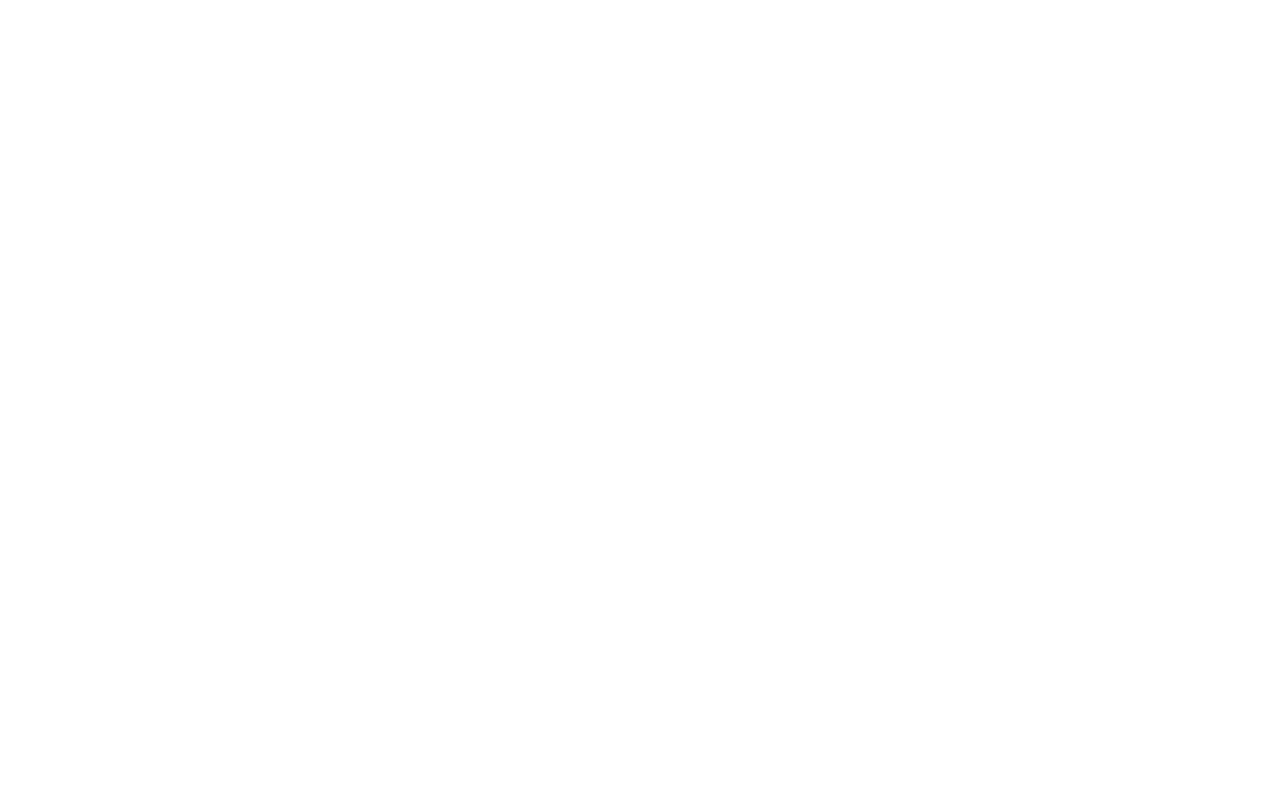
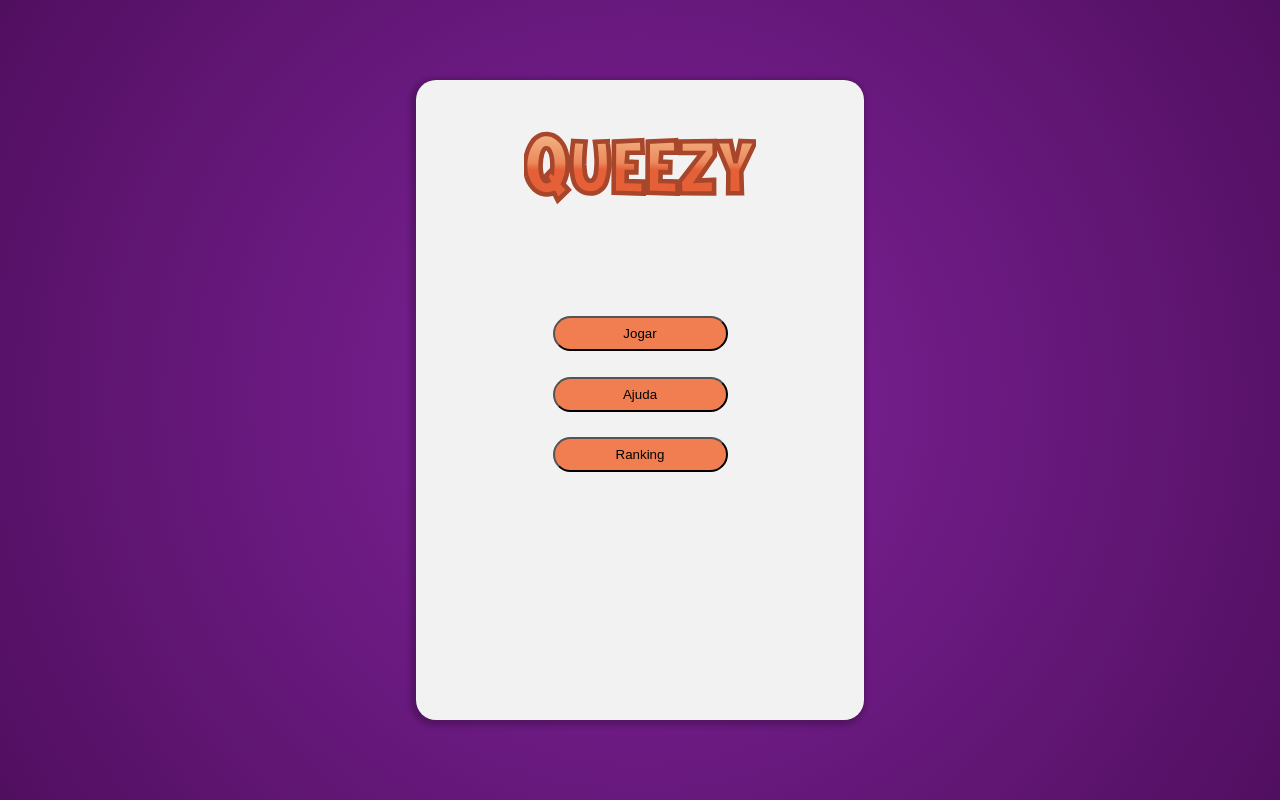
Before and after one commit to gabrielejandres/bd-final-project, a React (Create React App) app in the folder frontend/: page / in a window 1280 px wide. Before the commit this address had no page. Built offline with nearby package versions, Linux system fonts and the light colour scheme.

Commit message:
add home components and style

```diff
--- a/frontend/src/App.js
+++ b/frontend/src/App.js
@@ -1,5 +1,6 @@
 import './App.css';
 import Login from './pages/Login/index.jsx'
+import Home from './pages/Home/index.jsx'
 import {BrowserRouter, Route, Routes} from 'react-router-dom';
 
 
@@ -9,6 +10,7 @@
       <BrowserRouter>
           <Routes>
             <Route path="/login" element={<Login/>}/>
+            <Route path="/" element={<Home/>}/>
           </Routes>
       </BrowserRouter>
     </div>
--- /dev/null
+++ b/frontend/src/components/Button/index.jsx
@@ -0,0 +1,13 @@
+import './style.css'
+import { useNavigate } from 'react-router-dom';
+
+export default function Button(props){
+    const navigate = useNavigate();
+
+
+    return(
+        <button className="button" type="submit" style={{'width': props.width}} onClick={() => navigate(props.page)}>
+            {props.label}
+        </button>
+    )
+  }
--- /dev/null
+++ b/frontend/src/components/Button/style.css
@@ -0,0 +1,15 @@
+:root{
+    --color-brand-primary: #510F60;
+    --color-brand-secondary: #F17E50;
+    --color-neutral-lightest: #F2F2F2;
+  }
+
+.button{
+    display: flex;
+    align-items: center;
+    justify-content: center;
+    height: 35px;
+    background-color: var(--color-brand-secondary);
+    cursor: pointer;
+    border-radius:30px;
+}
--- a/frontend/src/pages/Home/index.jsx
+++ b/frontend/src/pages/Home/index.jsx
@@ -1,8 +1,24 @@
 import './style.css'
+import Logo from '../../assets/img/Logo.svg';
+import Button from '../../components/Button/index.jsx';
+
 
 export default function Home(){
+
   return(
-    <div className="main-page">
+  <div className="main-page">
+    <div className="container">
+      <div className="container-content">
+        <div className="logo">
+              <img src={Logo} />
+        </div>
+        <div className="buttons-area">
+          <Button label={'Jogar'} page={'jogar'} width={'175px'}/>
+          <Button label={'Ajuda'} page={'ajuda'} width={'175px'}/>
+          <Button label={'Ranking'} page={'ranking'} width={'175px'}/>
+        </div>
+      </div>
     </div>
+  </div>
   )
 }
--- a/frontend/src/pages/Home/style.css
+++ b/frontend/src/pages/Home/style.css
@@ -0,0 +1,43 @@
+:root{
+    --color-brand-primary: #510F60;
+    --color-brand-secondary: #F17E50;
+    --color-neutral-lightest: #F2F2F2;
+  }
+
+.container{
+    margin-top: 10vh;
+    width: 35vw;
+    height: 80vh;
+    display: flex;
+    align-items: center;
+    justify-content: center;
+    flex-direction: column;
+    background-color: var(--color-neutral-lightest);
+    border-radius: 20px;
+    box-shadow: -2px 2px 5px 4px rgba(0,0,0,0.2) ;
+}
+
+.container-content{
+    display: flex;
+    flex-direction: column;
+    align-items: center;
+    height: 100%;
+    margin-top: 50px;
+}
+
+.buttons-area{
+    display: flex;
+    flex-direction: column;
+    height: 26vh;
+    align-items: center;
+    justify-content: space-evenly;
+    width: 100%;
+    margin-top: 80px;
+}
+
+.logo {
+    width: 35vw;
+    display: flex;
+    justify-content: center;
+    align-items: center;
+}
--- a/frontend/src/pages/Login/index.jsx
+++ b/frontend/src/pages/Login/index.jsx
@@ -6,9 +6,7 @@
 import Logo from '../../assets/img/Logo.svg';
 import { useForm } from 'react-hook-form';
 import { useNavigate } from 'react-router-dom';
-
-
-
+import Button from '../../components/Button/index.jsx';
 
 export default function Login(){
 
@@ -25,7 +23,7 @@
 
   return(
     <div className="main-page">
-        <div className="container">
+        <div className="container-login">
             <div className="logo">
               <img src={Logo} />
             </div>
@@ -39,9 +37,10 @@
                       <input placeholder='username' className="input" name='username'{...register('username')}/>
                 </div>
                 <div className="continue-button">
-                  <button className="button" type="submit">
-                    Continuar
-                  </button>
+                  <Button
+                    label={'Continuar'}
+                    width={'100px'}
+                  />
                 </div>
               </form>
             </div>
--- a/frontend/src/pages/Login/style.css
+++ b/frontend/src/pages/Login/style.css
@@ -23,7 +23,7 @@
   height: 10vh;
 }
 
-.container{
+.container-login{
   margin-top: 20vh;
   width: 35vw;
   height: 50vh;
@@ -82,17 +82,6 @@
   border-color: rgba(133,133,133)
 }
 
-.button{
-  display: flex;
-  align-items: center;
-  justify-content: center;
-  width: 100px;
-  height: 35px;
-  background-color: var(--color-brand-secondary);
-  cursor: pointer;
-  border-radius:30px;
-}
-
 .container-footer{
   width: 100%;
   display: flex;
```
